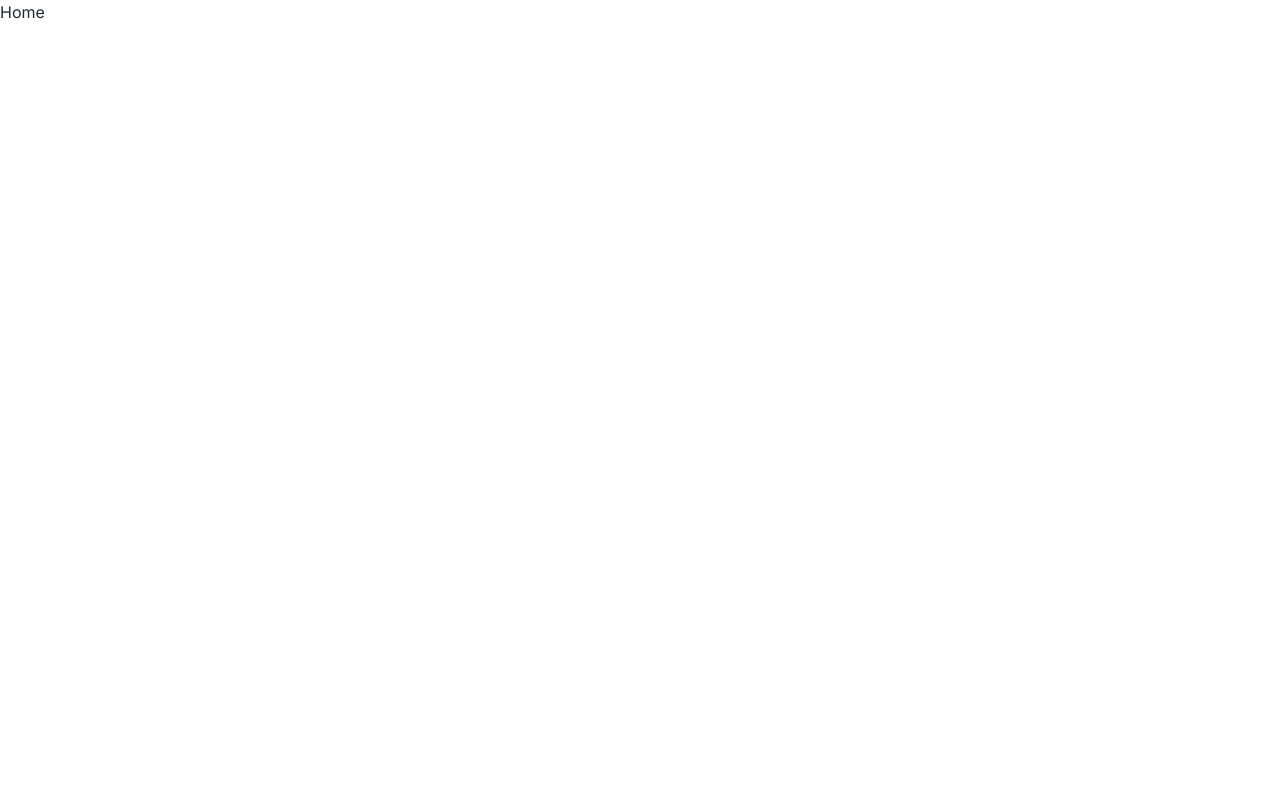
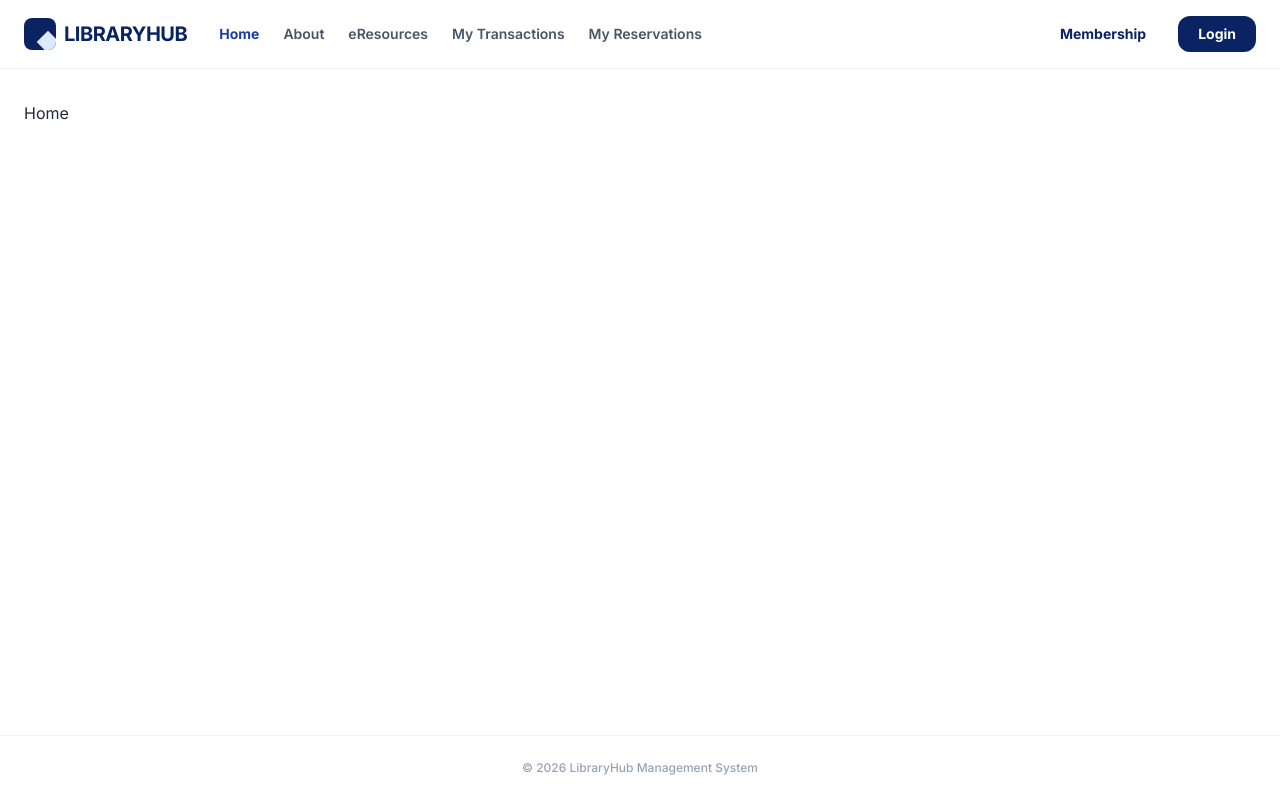
Before and after one commit to ViduraMC/LibraryHub, a React (Vite) app in the folder Frontend/: page / in a window 1280 px wide. Built offline with nearby package versions, Linux system fonts and the light colour scheme.

Commit message:
updated App.jsx, made homepage available to guest users, add redirection to homepage after logout

```diff
--- a/Frontend/src/App.jsx
+++ b/Frontend/src/App.jsx
@@ -32,7 +32,7 @@ function App() {
             <Router>
                 <Routes>
                     {/* ── Public routes (no login required) ─────────────────── */}
-                    <Route path="/" element={<HomePage />} />
+
                     <Route path="/login" element={<LoginPage />} />
                     <Route path="/register" element={<RegisterPage />} />
                     <Route path="/set-password" element={<SetPasswordPage />} />
@@ -40,6 +40,10 @@ function App() {
 
                     {/* Default: redirect / to /login
                     <Route path="/" element={<Navigate to="/login" replace />} /> */}
+
+                    <Route element={<MainLayout />}>
+                        <Route path="/" element={<HomePage />} />
+                    </Route>
 
                     {/* ── Protected routes (must be logged in) ──────────────── */}
                     <Route element={<ProtectedRoute><MainLayout /></ProtectedRoute>}>
@@ -61,34 +65,16 @@ function App() {
 
                         {/* Librarian-only routes */}
                         <Route
-                            path="/membership-requests"
+                            path="/librarian/*"
                             element={
                                 <ProtectedRoute allowedRoles={['librarian']}>
-                                    <LibrarianMembershipPage />
-                                </ProtectedRoute>
-                            }
-                        />
-                        <Route
-                            path="/transactions"
-                            element={
-                                <ProtectedRoute allowedRoles={['librarian', 'admin']}>
-                                    <AllTransactionsPage />
-                                </ProtectedRoute>
-                            }
-                        />
-                        <Route
-                            path="/borrow"
-                            element={
-                                <ProtectedRoute allowedRoles={['librarian', 'admin']}>
-                                    <BorrowBookPage />
-                                </ProtectedRoute>
-                            }
-                        />
-                        <Route
-                            path="/recycle-bin"
-                            element={
-                                <ProtectedRoute allowedRoles={['librarian', 'admin']}>
-                                    <RecycleBinPage />
+                                    <Routes>
+                                        <Route path="membership-requests" element={<LibrarianMembershipPage />} />
+                                        <Route path="transactions" element={<AllTransactionsPage />} />
+                                        <Route path="borrow" element={<BorrowBookPage />} />
+                                        <Route path="recycle-bin" element={<RecycleBinPage />} />
+                                    </Routes>
+
                                 </ProtectedRoute>
                             }
                         />
--- a/Frontend/src/components/Navbar.jsx
+++ b/Frontend/src/components/Navbar.jsx
@@ -15,22 +15,32 @@ const Navbar = () => {
         navigate('/');
     };
 
-    if (!user) return null;
+    // if (!user) return null;
 
     // Where the logo click should go, based on role
     const homeRoutes = {
-        admin:     '/admin/dashboard',
-        librarian: '/transactions',
-        student:   '/my-transactions',
-        teacher:   '/my-transactions',
+        admin: '/admin/dashboard',
+        librarian: '/librarian/transactions',
+        student: '/',
+        teacher: '/',
     };
-    const homePath = homeRoutes[user.role] || '/login';
+    const homePath = user ? (homeRoutes[user.role] || '/') : '/';
 
     // Active link style — shared across all roles
     const linkClass = ({ isActive }) =>
         isActive
             ? 'text-sm font-bold text-theme-blue'
             : 'text-sm font-semibold text-slate-600 hover:text-theme-blue transition-colors';
+
+    //Guest links
+    const guestLinks = [
+        { to: '/', label: 'Home' },
+        { to: '/about', label: 'About' },
+        { to: '/login', label: 'eResources' },
+        { to: '/login', label: 'My Transactions' },
+        { to: '/login', label: 'My Reservations' },
+    ];
+
 
     // Nav link sets per role
     const navLinks = {
@@ -40,22 +50,29 @@ const Navbar = () => {
             { to: '/admin/school-lists', label: 'School Lists' },
         ],
         librarian: [
-            { to: '/transactions', label: 'Transactions' },
-            { to: '/borrow', label: 'New Borrow' },
-            { to: '/membership-requests', label: 'Membership Requests' },
-            { to: '/recycle-bin', label: 'Recycle Bin' },
+            { to: '/librarian/transactions', label: 'Transactions' },
+            { to: '/librarian/borrow', label: 'New Borrow' },
+            { to: '/librarian/membership-requests', label: 'Membership Requests' },
+            { to: '/librarian/recycle-bin', label: 'Recycle Bin' },
         ],
         student: [
-            { to: '/home', label: 'Home' },
-            { to: '/my-transactions', label: 'My Borrows' },
+            { to: '/', label: 'Home' },
+            { to: '/about', label: 'About' },
+            { to: '/e-resources', label: 'eResources' },
+            { to: '/our-services', label: 'Our Services' },
+            { to: '/my-transactions', label: 'My Transactions' },
+            { to: '/my-reservations', label: 'My Reservations' },
         ],
         teacher: [
-            { to: '/home', label: 'Home' },
-            { to: '/my-transactions', label: 'My Borrows' },
+            { to: '/', label: 'Home' },
+            { to: '/about', label: 'About' },
+            { to: '/e-resources', label: 'eResources' },
+            { to: '/my-transactions', label: 'My Transactions' },
+            { to: '/my-reservations', label: 'My Reservations' },
         ],
     };
 
-    const links = navLinks[user.role] || [];
+    const links = user ? (navLinks[user.role] || []) : guestLinks;
 
     return (
         <nav className="bg-theme-white border-b border-slate-100 px-6 py-4 flex items-center justify-between sticky top-0 z-50">
@@ -81,6 +98,7 @@ const Navbar = () => {
             </div>
 
             {/* User info + Logout */}
+            {user ? (
                 <div className="flex items-center gap-4">
                     <div className="text-right hidden sm:block">
                         <p className="text-sm font-bold text-slate-800 leading-none mb-1">
@@ -98,24 +116,29 @@ const Navbar = () => {
                         className="p-2.5 text-slate-400 hover:text-red-500 hover:bg-red-50 rounded-xl transition-all"
                         title="Sign Out"
                     >
-                    <svg
-                        xmlns="http://www.w3.org/2000/svg"
-                        className="h-6 w-6"
-                        fill="none"
-                        viewBox="0 0 24 24"
-                        stroke="currentColor"
-                    >
-                        <path
-                            strokeLinecap="round"
-                            strokeLinejoin="round"
-                            strokeWidth={2}
-                            d="M17 16l4-4m0 0l-4-4m4 4H7m6 4v1a3 3 0 01-3 3H6a3 3 0 01-3-3V7a3 3 0 013-3h4a3 3 0 013 3v1"
-                        />
+                        <svg xmlns="http://www.w3.org/2000/svg" className="h-6 w-6" fill="none" viewBox="0 0 24 24" stroke="currentColor">
+                            <path strokeLinecap="round" strokeLinejoin="round" strokeWidth={2}
+                                d="M17 16l4-4m0 0l-4-4m4 4H7m6 4v1a3 3 0 01-3 3H6a3 3 0 01-3-3V7a3 3 0 013-3h4a3 3 0 013 3v1" />
                         </svg>
                     </button>
                 </div>
+            ) : (
+                <div className="flex items-center gap-3">
+                    <Link
+                        to="/register"
+                        className="px-5 py-2 text-theme-navy text-sm font-bold rounded-xl hover:text-theme-blue transition-colors"
+                    >
+                        Membership
+                    </Link>
+                    <Link
+                        to="/login"
+                        className="px-5 py-2 bg-theme-navy text-white text-sm font-bold rounded-xl hover:bg-theme-blue transition-colors"
+                    >
+                        Login
+                    </Link>
+                </div>
+            )}
         </nav>
     );
 };
-
 export default Navbar;
--- a/Frontend/src/pages/auth/LoginPage.jsx
+++ b/Frontend/src/pages/auth/LoginPage.jsx
@@ -11,7 +11,7 @@ import { loginUser } from '../../api/auth.api.js';
  *
  * After successful login, each role is redirected to its dedicated dashboard:
  *   admin     → /admin/dashboard
- *   librarian → /transactions
+ *   librarian → /librarian/transactions
  *   student   → /my-transactions
  *   teacher   → /my-transactions
  */
@@ -43,10 +43,10 @@ const LoginPage = () => {
             if (user.role === 'admin') {
                 navigate('/admin/dashboard');
             } else if (user.role === 'librarian') {
-                navigate('/transactions');
+                navigate('/librarian/transactions');
             } else {
                 // student or teacher
-                navigate('/my-transactions');
+                navigate('/');
             }
         } catch (err) {
             const msg = err.response?.data?.message || 'Login failed. Please check your credentials.';
--- /dev/null
+++ b/Frontend/src/pages/main site/About.jsx
@@ -0,0 +1,9 @@
+import React from 'react'
+
+const About = () => {
+  return (
+    <div>About</div>
+  )
+}
+
+export default About
```
Lines whose indentation alone changed are shown as unchanged.
